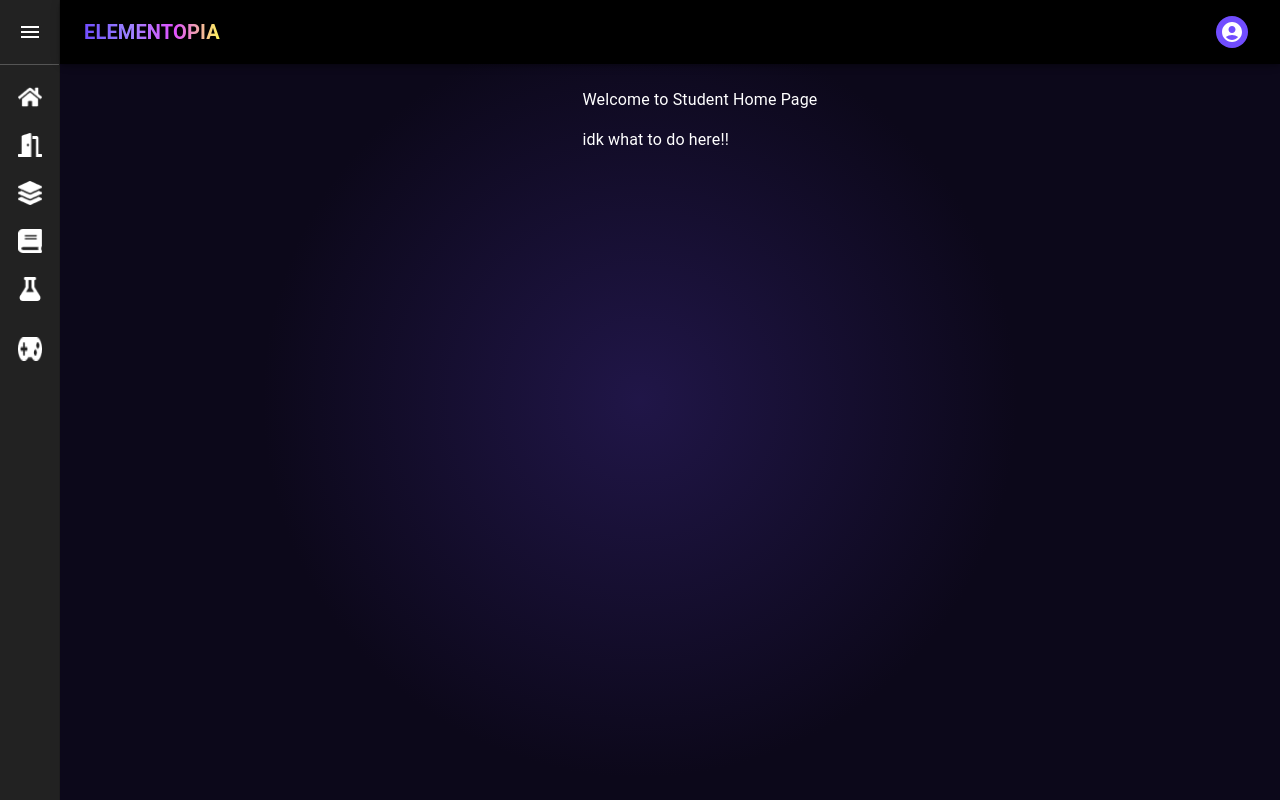
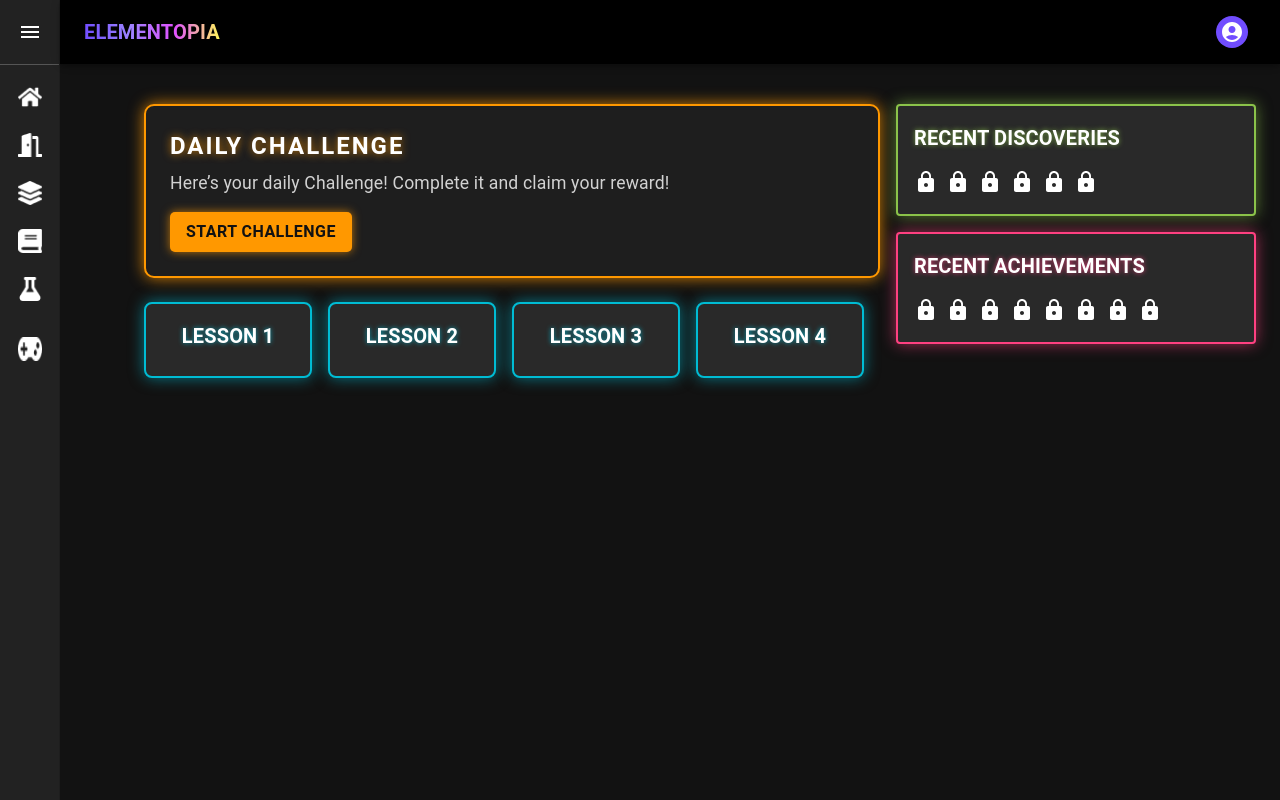
Before and after one commit to mellowieee/Capstone-Elementopia, a React (Vite) app in the folder FRONTEND/: page /student-home-page in a window 1280 px wide. Built offline with nearby package versions, Linux system fonts and the light colour scheme.

Commit message:
initial design for Student Hompage

```diff
--- a/FRONTEND/src/STUDENT/StudentHomePage.jsx
+++ b/FRONTEND/src/STUDENT/StudentHomePage.jsx
@@ -1,42 +1,35 @@
 import React, { useState } from "react";
-import { Box, Typography } from "@mui/material";
-import { styled } from "@mui/material/styles";
+import { Box, Grid } from "@mui/material";
 import { Outlet, useLocation } from "react-router-dom";
 import Navbar from "../components/NavBar";
 import Sidebar from "../components/Sidebar";
-
-const DrawerHeader = styled("div")(({ theme }) => ({
-  ...theme.mixins.toolbar,
-}));
+import DailyChallengeCard from "../components/Student Components/DailyChallengeCard";
+import LessonCards from "../components/Student Components/LessonCards";
+import AchievementsCard from "../components/Student Components/AchievementsCard";
+import DiscoveriesCard from "../components/Student Components/DiscoveriesCard";
 
 const StudentHomePage = () => {
   const [open, setOpen] = useState(false);
-  const location = useLocation(); // Get the current path
-
-  const handleDrawerOpen = () => setOpen(true);
-  const handleDrawerClose = () => setOpen(false);
+  const location = useLocation();
 
   return (
-    <Box sx={{ display: "flex" }}>
+    <Box sx={{ display: "flex", bgcolor: "#121212", color: "white", minHeight: "100vh", width: "100vw" }}>
       <Navbar open={open} />
-      <Sidebar open={open} handleDrawerOpen={handleDrawerOpen} handleDrawerClose={handleDrawerClose} />
+      <Sidebar open={open} handleDrawerOpen={() => setOpen(true)} handleDrawerClose={() => setOpen(false)} />
 
-      <Box component="main" sx={{ flexGrow: 1, p: 3, transition: "margin 0.3s ease", marginLeft: open ? "180px" : "60px" }}>
-        <DrawerHeader />
-
-        {/* Only show homepage content if NOT inside /student-home-page/room */}
+      <Box component="main" sx={{ flexGrow: 1, p: 3, marginLeft: open ? "180px" : "60px", width: "100%", marginTop: "80px" }}>
         {location.pathname === "/student-home-page" && (
-          <>
-            <Typography sx={{ marginBottom: 2 }}>
-              Welcome to Student Home Page
-            </Typography>
-            <Typography sx={{ marginBottom: 2 }}>
-              idk what to do here!!
-            </Typography>
-          </>
+          <Grid container spacing={2}>
+            <Grid item xs={12} md={8}>
+              <DailyChallengeCard />
+              <LessonCards />
+            </Grid>
+            <Grid item xs={12} md={4}>
+              <DiscoveriesCard />
+              <AchievementsCard />
+            </Grid>
+          </Grid>
         )}
-
-        {/* Outlet for Nested Routes */}
         <Outlet />
       </Box>
     </Box>
--- /dev/null
+++ b/FRONTEND/src/components/Student Components/AchievementsCard.jsx
@@ -0,0 +1,44 @@
+import React from "react";
+import { Card, Typography, Grid } from "@mui/material";
+import LockIcon from "@mui/icons-material/Lock";
+
+const achievements = Array(8).fill(false);
+
+const AchievementsCard = () => {
+  return (
+    <Card
+      sx={{
+        bgcolor: "#292929",
+        color: "white",
+        p: 2,
+        width: "100%",
+        border: "2px solid #ff4081",
+        boxShadow: "0px 0px 15px rgba(255, 64, 129, 0.6)",
+        transition: "transform 0.2s, box-shadow 0.3s",
+        "&:hover": {
+          boxShadow: "0px 0px 20px rgba(255, 64, 129, 1)",
+        },
+      }}
+    >
+      <Typography
+        variant="h6"
+        sx={{
+          fontWeight: "bold",
+          textTransform: "uppercase",
+          textShadow: "0px 0px 5px rgba(255, 64, 129, 0.8)",
+        }}
+      >
+        Recent Achievements
+      </Typography>
+      <Grid container spacing={1} sx={{ mt: 1 }}>
+        {achievements.map((unlocked, index) => (
+          <Grid item key={index}>
+            {unlocked ? <Typography>🏆</Typography> : <LockIcon />}
+          </Grid>
+        ))}
+      </Grid>
+    </Card>
+  );
+};
+
+export default AchievementsCard;
--- /dev/null
+++ b/FRONTEND/src/components/Student Components/DailyChallengeCard.jsx
@@ -0,0 +1,61 @@
+import React from "react";
+import { Card, Typography, Button } from "@mui/material";
+
+const DailyChallengeCard = () => {
+  return (
+    <Card
+      sx={{
+        mb: 3,
+        p: 3,
+        bgcolor: "#1e1e1e",
+        color: "white",
+        width: "100%",
+        border: "2px solid #ff9800",
+        borderRadius: "10px",
+        boxShadow: "0px 0px 15px rgba(255, 152, 0, 0.8)",
+        transition: "transform 0.2s, box-shadow 0.3s",
+        "&:hover": {
+          boxShadow: "0px 0px 20px rgba(255, 152, 0, 1)",
+        },
+      }}
+    >
+      <Typography
+        variant="h5"
+        sx={{
+          fontWeight: "bold",
+          textTransform: "uppercase",
+          textShadow: "0px 0px 8px rgba(255, 152, 0, 0.8)",
+          letterSpacing: "2px",
+        }}
+      >
+        Daily Challenge
+      </Typography>
+      <Typography sx={{ mt: 1, fontSize: "1.1rem", opacity: 0.8 }}>
+        Here’s your daily Challenge! Complete it and claim your reward!
+      </Typography>
+      <Button
+        variant="contained"
+        sx={{
+          mt: 2,
+          bgcolor: "#ff9800",
+          color: "#121212",
+          fontWeight: "bold",
+          fontSize: "1rem",
+          borderRadius: "5px",
+          textTransform: "uppercase",
+          boxShadow: "0px 0px 10px rgba(255, 152, 0, 0.7)",
+          transition: "background 0.3s, transform 0.2s",
+          "&:hover": {
+            bgcolor: "#ffb74d",
+            transform: "scale(1.1)",
+            boxShadow: "0px 0px 15px rgba(255, 152, 0, 1)",
+          },
+        }}
+      >
+        Start Challenge
+      </Button>
+    </Card>
+  );
+};
+
+export default DailyChallengeCard;
--- /dev/null
+++ b/FRONTEND/src/components/Student Components/DiscoveriesCard.jsx
@@ -0,0 +1,45 @@
+import React from "react";
+import { Card, Typography, Grid } from "@mui/material";
+import LockIcon from "@mui/icons-material/Lock";
+
+const discoveries = Array(6).fill(false);
+
+const DiscoveriesCard = () => {
+  return (
+    <Card
+      sx={{
+        bgcolor: "#292929",
+        color: "white",
+        p: 2,
+        width: "100%",
+        mb: 2,
+        border: "2px solid #8bc34a",
+        boxShadow: "0px 0px 15px rgba(139, 195, 74, 0.6)",
+        transition: "transform 0.2s, box-shadow 0.3s",
+        "&:hover": {
+          boxShadow: "0px 0px 20px rgba(139, 195, 74, 1)",
+        },
+      }}
+    >
+      <Typography
+        variant="h6"
+        sx={{
+          fontWeight: "bold",
+          textTransform: "uppercase",
+          textShadow: "0px 0px 5px rgba(139, 195, 74, 0.8)",
+        }}
+      >
+        Recent Discoveries
+      </Typography>
+      <Grid container spacing={1} sx={{ mt: 1 }}>
+        {discoveries.map((unlocked, index) => (
+          <Grid item key={index}>
+            {unlocked ? <Typography>✅</Typography> : <LockIcon />}
+          </Grid>
+        ))}
+      </Grid>
+    </Card>
+  );
+};
+
+export default DiscoveriesCard;
--- /dev/null
+++ b/FRONTEND/src/components/Student Components/LessonCards.jsx
@@ -0,0 +1,42 @@
+import React from "react";
+import { Grid, Card, CardContent, Typography } from "@mui/material";
+
+const LessonCards = () => {
+  return (
+    <Grid container spacing={2} sx={{ mb: 3, width: "100%" }}>
+      {[...Array(4)].map((_, index) => (
+        <Grid item xs={12} sm={6} md={3} key={index}>
+          <Card
+            sx={{
+              bgcolor: "#292929",
+              color: "white",
+              border: "2px solid #00bcd4",
+              boxShadow: "0px 0px 15px rgba(0, 188, 212, 0.6)",
+              transition: "transform 0.2s, box-shadow 0.3s",
+              borderRadius: "8px",
+              "&:hover": {
+                boxShadow: "0px 0px 20px rgba(0, 188, 212, 1)",
+              },
+            }}
+          >
+            <CardContent>
+              <Typography
+                variant="h6"
+                sx={{
+                  fontWeight: "bold",
+                  textTransform: "uppercase",
+                  textShadow: "0px 0px 5px rgba(0, 188, 212, 0.8)",
+                  textAlign: "center",
+                }}
+              >
+                Lesson {index + 1}
+              </Typography>
+            </CardContent>
+          </Card>
+        </Grid>
+      ))}
+    </Grid>
+  );
+};
+
+export default LessonCards;
```
